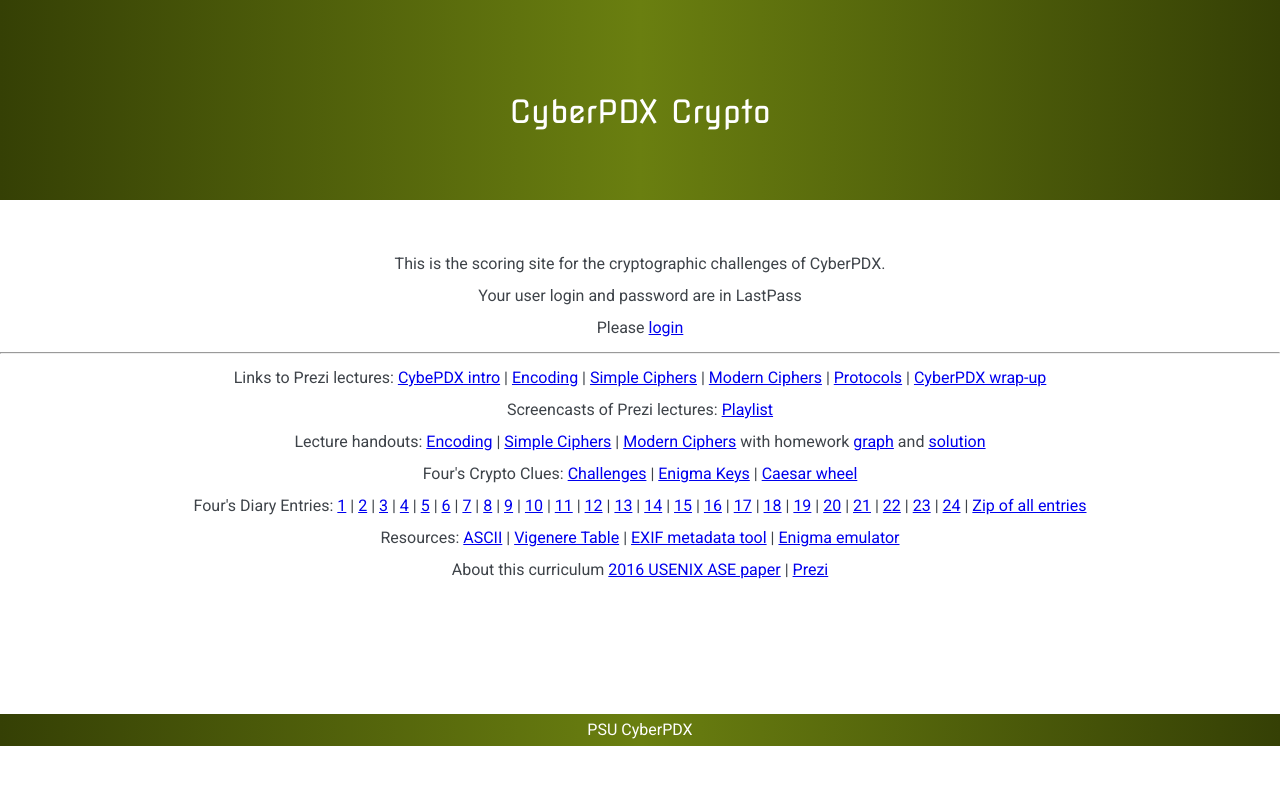
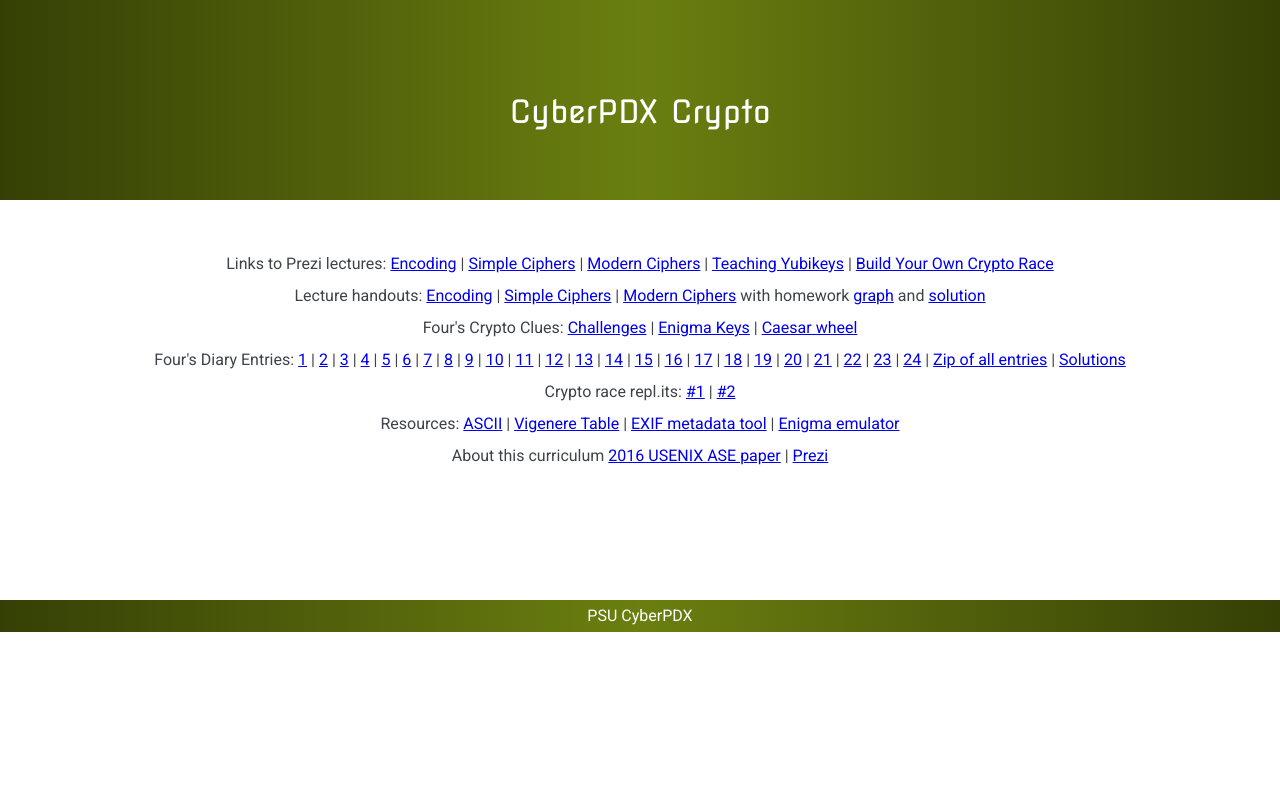
Before and after one commit to wu4f/cyberpdx-crypto, a Flask app: page / in a window 1280 px wide. Shown: the top 785 px of the page. Run offline with Flask 2, Linux system fonts and the light colour scheme; some libraries are stand-ins or nearby versions.

Commit message:
teacher camp

```diff
--- a/www/templates/main.html
+++ b/www/templates/main.html
@@ -3,27 +3,30 @@
 	{% if 'username' in session %}
 		<p>Logged in as: {{session['username']}}</p>
 	{% else %}
-		<p>This is the scoring site for the cryptographic challenges of CyberPDX.</p>
-		<p>Your user login and password are in LastPass</p> <p>Please <a href="{{url_for('login')}}">login</a></p>
+		<!-- <p>This is the scoring site for the cryptographic challenges of CyberPDX.</p>
+		<p>Your user login and password are in LastPass</p> <p>Please <a href="{{url_for('login')}}">login</a></p>-->
 	{% endif %}
-<hr>
-Links to Prezi lectures: <a href="https://prezi.com/cr-xpdcx9um_/cyberpdx-introduction/">CybePDX intro</a> | <a href="http://prezi.com/yoloye-tbkmc">Encoding</a> | <a href="http://prezi.com/skfcst7npbrx">Simple Ciphers</a> | <a href="http://prezi.com/lvzemkrf-ryh">Modern Ciphers</a> | <a href="http://crypto.cyberpdx.org/static/NetWorkProtocolsLecture4.pptx">Protocols</a> | <a href="https://prezi.com/8e8arujv41ru/cyberpdx-its-a-wrap/">CyberPDX wrap-up</a><br>
-Screencasts of Prezi lectures: <a href="https://www.youtube.com/playlist?list=PLdCTMpWhMq8LnjFZPXAEkp8BKa6m2EtQo">Playlist</a><br>
+Links to Prezi lectures:
+<!-- <a href="https://prezi.com/cr-xpdcx9um_/cyberpdx-introduction/">CybePDX intro</a> | -->
+<a href="http://prezi.com/yoloye-tbkmc">Encoding</a> | <a href="http://prezi.com/skfcst7npbrx">Simple Ciphers</a> | <a href="http://prezi.com/lvzemkrf-ryh">Modern Ciphers</a> | <a href="https://docs.google.com/presentation/d/1sCW9T_YaZlR4L6lohpUidJradUu-WuCsoyB19abXFwE">Teaching Yubikeys</a> | <a href="https://docs.google.com/presentation/d/1GVV1pTBldrSVBG8azk3GwpH7vmQtlPZZ6fy3ufbreow">Build Your Own Crypto Race</a>
+<br>
+<!-- | <a href="http://crypto.cyberpdx.org/static/NetWorkProtocolsLecture4.pptx">Protocols</a> | <a href="https://prezi.com/8e8arujv41ru/cyberpdx-its-a-wrap/">CyberPDX wrap-up</a>-->
+<!--Screencasts of Prezi lectures: <a href="https://www.youtube.com/playlist?list=PLdCTMpWhMq8LnjFZPXAEkp8BKa6m2EtQo">Playlist</a><br>-->
 
 Lecture handouts: <a href="http://crypto.cyberpdx.org/static/Day1LectureHandouts.pdf">Encoding</a> | <a href="http://crypto.cyberpdx.org/static/Day2LectureHandouts.pdf">Simple Ciphers</a> | <a href="http://crypto.cyberpdx.org/static/Day3LectureHandouts.pdf">Modern Ciphers</a> with homework <a href="http://crypto.cyberpdx.org/static/HomeworkGraph.pdf">graph</a> and <a href="http://crypto.cyberpdx.org/static/HomeworkGraphSolution.pdf">solution</a><br>
 
 Four's Crypto Clues: <a href="http://crypto.cyberpdx.org/static/Challenges.pdf">Challenges</a> | <a href="http://crypto.cyberpdx.org/static/dailykeys.html">Enigma Keys</a> | <a href="http://crypto.cyberpdx.org/static/caesarWheel">Caesar wheel</a><br>
 
 Four's Diary Entries:
-<a href="http://crypto.cyberpdx.org/static/diary/1.pdf">1</a> |
-<a href="http://crypto.cyberpdx.org/static/diary/2.pdf">2</a> |
-<a href="http://crypto.cyberpdx.org/static/diary/3.pdf">3</a> |
-<a href="http://crypto.cyberpdx.org/static/diary/4.pdf">4</a> |
-<a href="http://crypto.cyberpdx.org/static/diary/5.pdf">5</a> |
-<a href="http://crypto.cyberpdx.org/static/diary/6.pdf">6</a> |
-<a href="http://crypto.cyberpdx.org/static/diary/7.pdf">7</a> |
-<a href="http://crypto.cyberpdx.org/static/diary/8.pdf">8</a> |
-<a href="http://crypto.cyberpdx.org/static/diary/9.pdf">9</a> |
+<a href="http://crypto.cyberpdx.org/static/diary/01.pdf">1</a> |
+<a href="http://crypto.cyberpdx.org/static/diary/02.pdf">2</a> |
+<a href="http://crypto.cyberpdx.org/static/diary/03.pdf">3</a> |
+<a href="http://crypto.cyberpdx.org/static/diary/04.pdf">4</a> |
+<a href="http://crypto.cyberpdx.org/static/diary/05.pdf">5</a> |
+<a href="http://crypto.cyberpdx.org/static/diary/06.pdf">6</a> |
+<a href="http://crypto.cyberpdx.org/static/diary/07.pdf">7</a> |
+<a href="http://crypto.cyberpdx.org/static/diary/08.pdf">8</a> |
+<a href="http://crypto.cyberpdx.org/static/diary/09.pdf">9</a> |
 <a href="http://crypto.cyberpdx.org/static/diary/10.pdf">10</a> |
 <a href="http://crypto.cyberpdx.org/static/diary/11.pdf">11</a> |
 <a href="http://crypto.cyberpdx.org/static/diary/12.pdf">12</a> |
@@ -39,7 +42,10 @@ Four's Diary Entries:
 <a href="http://crypto.cyberpdx.org/static/diary/22.pdf">22</a> |
 <a href="http://crypto.cyberpdx.org/static/diary/23.pdf">23</a> |
 <a href="http://crypto.cyberpdx.org/static/diary/24.pdf">24</a> |
-<a href="http://crypto.cyberpdx.org/static/diary.zip">Zip of all entries</a><br>
+<a href="http://crypto.cyberpdx.org/static/diary.zip">Zip of all entries</a> |
+<a href="https://www.youtube.com/playlist?list=PLdCTMpWhMq8JGp6r7TFZiiCLxXHUt2HKy">Solutions</a><br>
+
+Crypto race repl.its: <a href="https://repl.it/@wuchang/minirace1">#1</a> | <a href="https://repl.it/@wuchang/minirace2">#2</a><br>
 
 Resources: <a href="https://upload.wikimedia.org/wikipedia/commons/d/dd/ASCII-Table.svg">ASCII</a> | <a href="http://www.limited-entropy.com/wp-content/uploads/2009/03/vigenere_square.png">Vigenere Table</a> | <a href="http://exif.regex.info/">EXIF metadata tool</a> | <a href="http://enigma.louisedade.co.uk/enigma.html">Enigma emulator</a><br>
 
```
